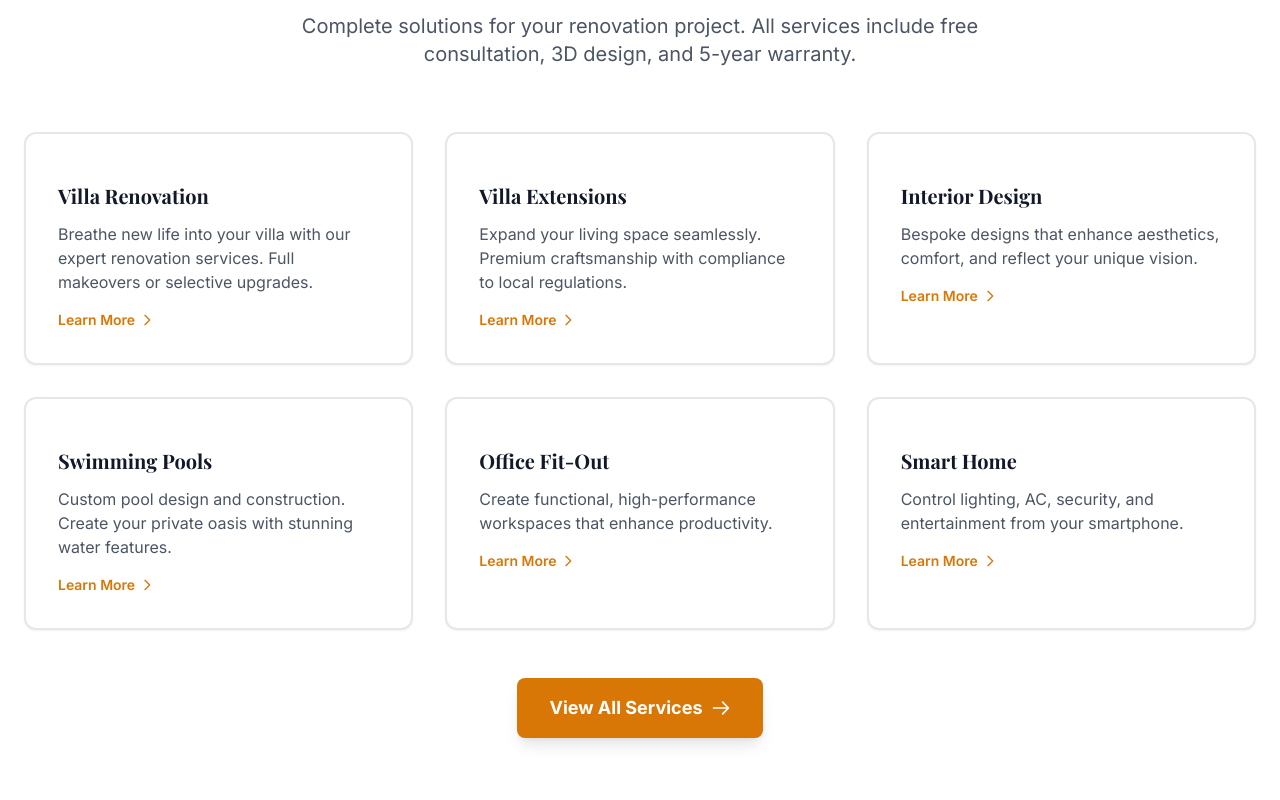
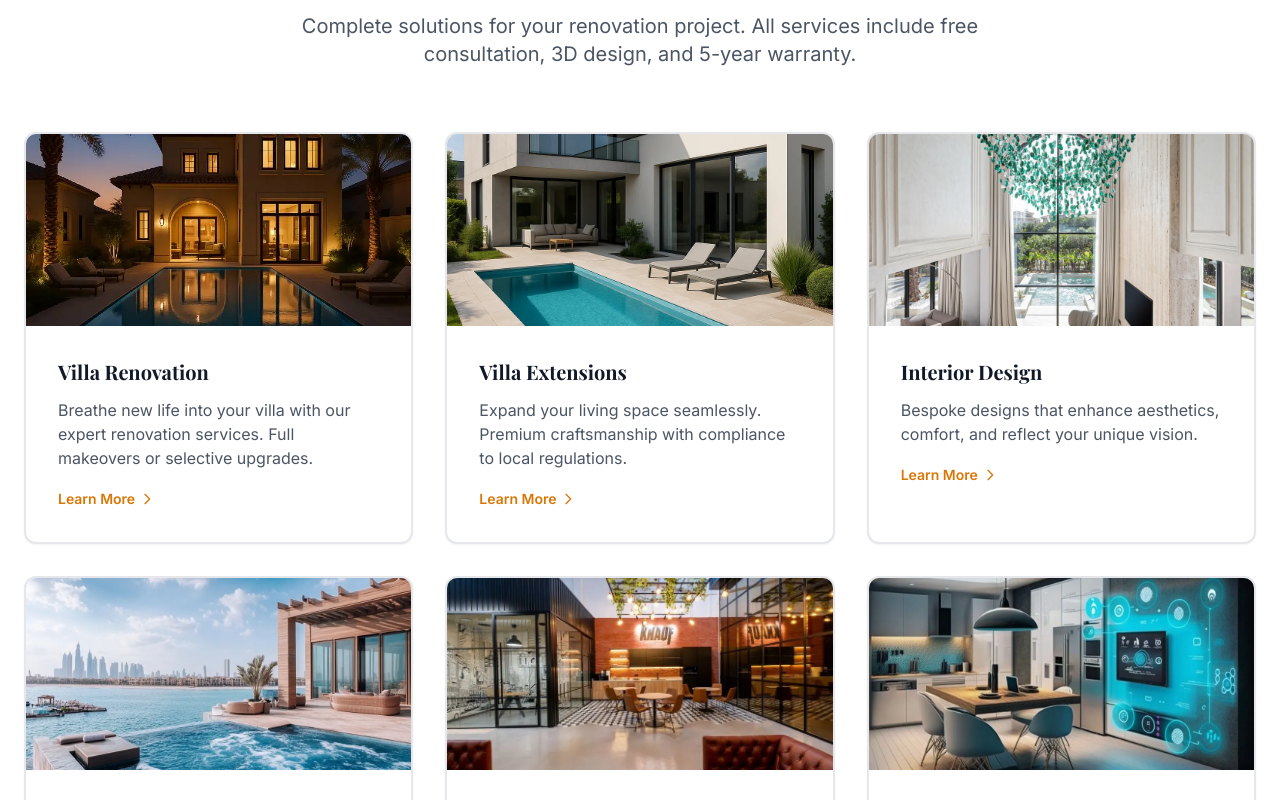
Before and after one commit to 1297ABY5/Villa-Landing--ABY, a Next.js app: page / in a window 1280 px wide. Shown: the part 1720-2520 px from the top of the page. Built offline with nearby package versions, Linux system fonts and the light colour scheme.

Commit message:
Update index.js

```diff
--- a/pages/index.js
+++ b/pages/index.js
@@ -40,31 +40,7 @@ const TestimonialsSection = dynamic(
   }
 );
 
-// Service Card Component
-const ServiceCard = memo(({ icon, title, description, index, link }) => (
-  <a
-    href={link}
-    target="_blank"
-    rel="noopener noreferrer"
-    className="group relative bg-white rounded-none shadow-md hover:shadow-2xl transition-all duration-500 overflow-hidden block"
-    style={{ animationDelay: `${index * 100}ms` }}
-  >
-    <div className="absolute top-0 left-0 w-full h-1 bg-gradient-to-r from-amber-600 to-amber-400 transform scale-x-0 group-hover:scale-x-100 transition-transform duration-500" />
-    <div className="p-8">
-      <div className="text-5xl mb-6 text-amber-600 group-hover:scale-110 transition-transform duration-300">
-        {icon}
-      </div>
-      <h3 className={`text-xl font-bold text-gray-900 mb-3 ${playfair.className}`}>
-        {title}
-      </h3>
-      <p className={`text-gray-600 leading-relaxed ${inter.className}`}>
-        {description}
-      </p>
-    </div>
-  </a>
-));
-
-ServiceCard.displayName = 'ServiceCard';
+// Service Card Component - REMOVED (no longer needed)
 
 export default function Home() {
   const router = useRouter();
@@ -263,40 +239,46 @@ export default function Home() {
     }
   };
 
-  // Your brand's actual services with tracking links
+  // Your brand's actual services with tracking links - UPDATED WITH ICONS
   const services = [
     {
       image: "/villa-renovation.webp",
+      icon: "🏡",
       title: "Villa Renovation",
       description: "Breathe new life into your villa with our expert renovation services. Full makeovers or selective upgrades.",
       link: "https://www.unicornrenovations.com/services/villa-renovations"
     },
     {
       image: "/villa-extension.webp",
+      icon: "🏗️",
       title: "Villa Extensions",
       description: "Expand your living space seamlessly. Premium craftsmanship with compliance to local regulations.",
       link: "https://www.unicornrenovations.com/services/villa-renovations"
     },
     {
       image: "/Interior-Design.webp",
+      icon: "🎨",
       title: "Interior Design",
       description: "Bespoke designs that enhance aesthetics, comfort, and reflect your unique vision.",
       link: "https://www.unicornrenovations.com/services/services-light"
     },
     {
       image: "/swimming-pool.webp",
+      icon: "🏊",
       title: "Swimming Pools",
       description: "Custom pool design and construction. Create your private oasis with stunning water features.",
       link: "https://www.unicornrenovations.com/services/swimming-pool-installation"
     },
     {
       image: "/office-fitout.webp",
+      icon: "🏢",
       title: "Office Fit-Out",
       description: "Create functional, high-performance workspaces that enhance productivity.",
       link: "https://www.unicornrenovations.com/services/office-commercial-fit-outs"
     },
     {
       image: "/smart-home.webp",
+      icon: "📱",
       title: "Smart Home",
       description: "Control lighting, AC, security, and entertainment from your smartphone.",
       link: "https://www.unicornrenovations.com/services/home-automations"
@@ -853,7 +835,7 @@ export default function Home() {
           </div>
         </section>
 
-        {/* Services Section - Mobile Optimized */}
+        {/* Services Section - Mobile Optimized WITH IMAGES FIXED */}
         <section id="services" className="py-12 md:py-20 px-4 md:px-6 bg-white">
           <div className="max-w-7xl mx-auto">
             <div className="text-center mb-10 md:mb-16">
@@ -876,7 +858,7 @@ export default function Home() {
                   href={service.link}
                   target="_blank"
                   rel="noopener noreferrer"
-                  className="group bg-white p-6 md:p-8 rounded-xl border-2 border-gray-200 hover:border-amber-600 shadow-sm hover:shadow-xl transition-all duration-300 transform hover:-translate-y-1"
+                  className="group bg-white rounded-xl border-2 border-gray-200 hover:border-amber-600 shadow-sm hover:shadow-xl transition-all duration-300 transform hover:-translate-y-1 overflow-hidden"
                   onClick={() => {
                     if (window.gtag) {
                       window.gtag('event', 'service_click', {
@@ -886,20 +868,38 @@ export default function Home() {
                     }
                   }}
                 >
-                  <div className="text-4xl md:text-5xl mb-4 group-hover:scale-110 transition-transform duration-300">
-                    {service.icon}
+                  {/* Image Section */}
+                  <div className="relative h-48 w-full overflow-hidden bg-gray-100">
+                    {service.image ? (
+                      <Image
+                        src={service.image}
+                        alt={service.title}
+                        fill
+                        className="object-cover group-hover:scale-110 transition-transform duration-500"
+                        sizes="(max-width: 640px) 100vw, (max-width: 1024px) 50vw, 33vw"
+                      />
+                    ) : (
+                      // Fallback to icon if image doesn't load
+                      <div className="h-full flex items-center justify-center bg-gradient-to-br from-amber-50 to-amber-100">
+                        <span className="text-6xl">{service.icon}</span>
                       </div>
+                    )}
+                  </div>
+
+                  {/* Content Section */}
+                  <div className="p-6 md:p-8">
                     <h3 className={`text-lg md:text-xl font-bold text-gray-900 mb-3 ${playfair.className}`}>
                       {service.title}
                     </h3>
-                  <p className={`text-sm md:text-base text-gray-600 leading-relaxed ${inter.className}`}>
+                    <p className={`text-sm md:text-base text-gray-600 leading-relaxed mb-4 ${inter.className}`}>
                       {service.description}
                     </p>
-                  <div className={`mt-4 text-amber-600 font-semibold text-sm inline-flex items-center ${inter.className}`}>
+                    <div className={`text-amber-600 font-semibold text-sm inline-flex items-center ${inter.className}`}>
                       Learn More
                       <svg className="w-4 h-4 ml-1 group-hover:translate-x-2 transition-transform" fill="none" stroke="currentColor" viewBox="0 0 24 24">
                         <path strokeLinecap="round" strokeLinejoin="round" strokeWidth={2} d="M9 5l7 7-7 7" />
                       </svg>
+                    </div>
                   </div>
                 </a>
               ))}
```
Lines whose indentation alone changed are shown as unchanged.
